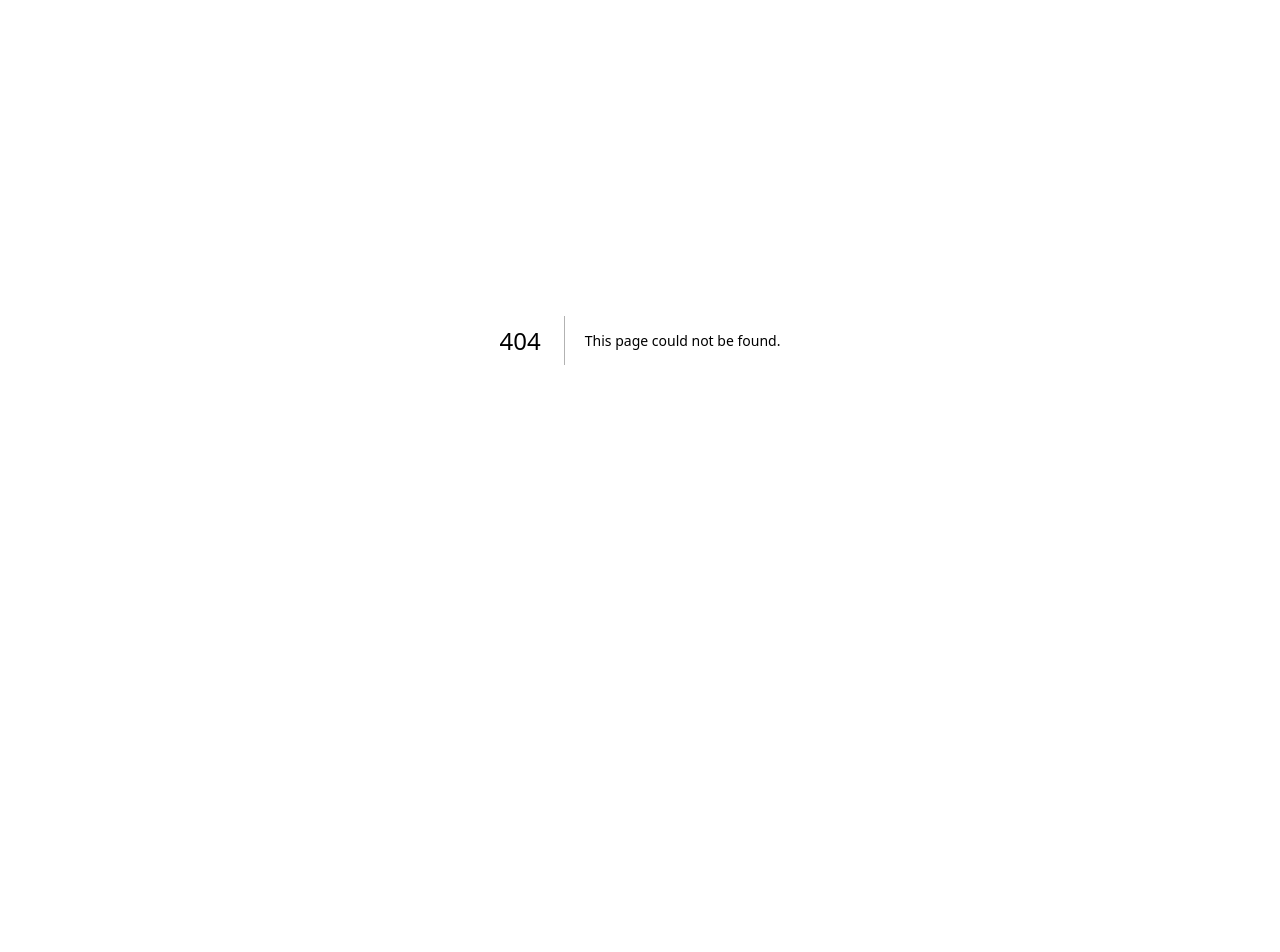
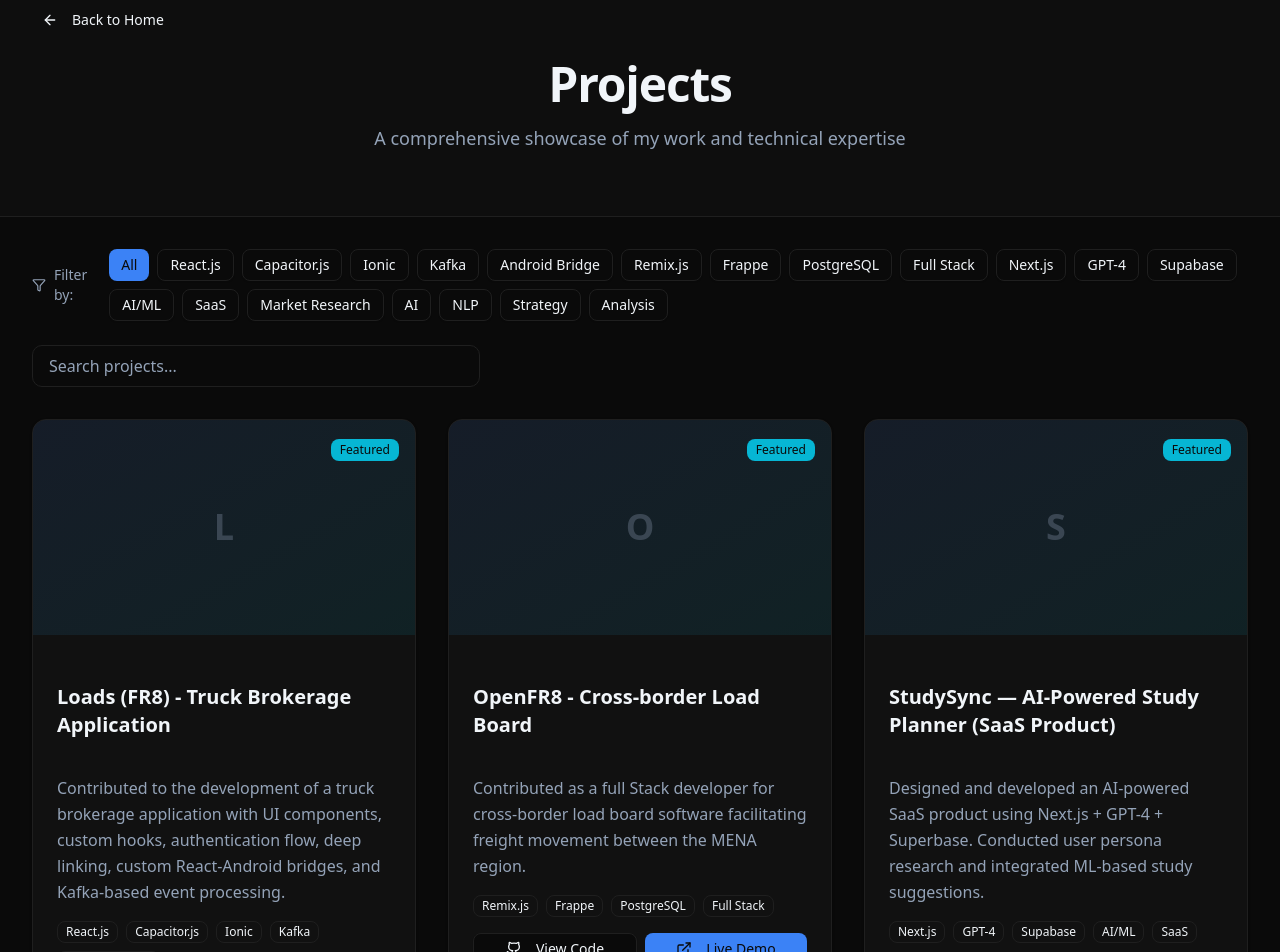
Before and after one commit to harinks/portfolio, a Next.js app: page /projects in a window 1280 px wide. Before the commit this address had no page. Shown: the part 60-1012 px from the top of the page. Before the commit the page ends 800 px from the top, so only its background shows below. Built offline with nearby package versions, Linux system fonts and the light colour scheme.

Commit message:
projects pages

```diff
--- /dev/null
+++ b/src/app/projects/page.tsx
@@ -0,0 +1,260 @@
+'use client';
+
+import { useState } from 'react';
+import { motion } from 'framer-motion';
+import { Card, CardContent, CardHeader } from '@/components/ui/card';
+import { Badge } from '@/components/ui/badge';
+import { Button } from '@/components/ui/button';
+import { ArrowLeft, ExternalLink, Github, Filter } from 'lucide-react';
+import Link from 'next/link';
+import { getProfileData } from '@/lib/data';
+
+export default function ProjectsPage() {
+  const { projects } = getProfileData();
+  const [filter, setFilter] = useState('all');
+  const [searchTerm, setSearchTerm] = useState('');
+
+  const allTechnologies = Array.from(new Set(projects.flatMap(p => p.technologies)));
+
+  const filteredProjects = projects.filter(project => {
+    const matchesFilter = filter === 'all' || project.technologies.includes(filter);
+    const matchesSearch = project.title.toLowerCase().includes(searchTerm.toLowerCase()) ||
+                         project.description.toLowerCase().includes(searchTerm.toLowerCase());
+    return matchesFilter && matchesSearch;
+  });
+
+  const containerVariants = {
+    hidden: { opacity: 0 },
+    visible: {
+      opacity: 1,
+      transition: {
+        staggerChildren: 0.1
+      }
+    }
+  };
+
+  const itemVariants = {
+    hidden: { opacity: 0, y: 20 },
+    visible: { opacity: 1, y: 0 }
+  };
+
+  return (
+    <div className="min-h-screen bg-background">
+      {/* Header */}
+      <div className="bg-muted/30 border-b border-border">
+        <div className="max-w-7xl mx-auto px-6 lg:px-8 py-16">
+          <div className="flex items-center space-x-4 mb-6">
+            <Button variant="ghost" size="sm" asChild>
+              <Link href="/">
+                <ArrowLeft className="h-4 w-4 mr-2" />
+                Back to Home
+              </Link>
+            </Button>
+          </div>
+
+          <motion.div
+            initial={{ opacity: 0, y: 20 }}
+            animate={{ opacity: 1, y: 0 }}
+            transition={{ duration: 0.5 }}
+            className="text-center"
+          >
+            <h1 className="text-4xl font-bold tracking-tight text-foreground sm:text-5xl mb-4">
+              Projects
+            </h1>
+            <p className="text-lg text-muted-foreground max-w-2xl mx-auto">
+              A comprehensive showcase of my work and technical expertise
+            </p>
+          </motion.div>
+        </div>
+      </div>
+
+      {/* Filters */}
+      <div className="max-w-7xl mx-auto px-6 lg:px-8 py-8">
+        <motion.div
+          initial={{ opacity: 0, y: 20 }}
+          animate={{ opacity: 1, y: 0 }}
+          transition={{ duration: 0.5, delay: 0.1 }}
+          className="flex flex-col md:flex-row gap-4 items-center justify-between"
+        >
+          <div className="flex items-center space-x-2">
+            <Filter className="h-5 w-5 text-muted-foreground" />
+            <span className="text-sm font-medium text-muted-foreground">Filter by:</span>
+          </div>
+
+          <div className="flex flex-wrap gap-2">
+            <Button
+              variant={filter === 'all' ? 'default' : 'outline'}
+              size="sm"
+              onClick={() => setFilter('all')}
+            >
+              All
+            </Button>
+            {allTechnologies.map((tech) => (
+              <Button
+                key={tech}
+                variant={filter === tech ? 'default' : 'outline'}
+                size="sm"
+                onClick={() => setFilter(tech)}
+              >
+                {tech}
+              </Button>
+            ))}
+          </div>
+        </motion.div>
+
+        {/* Search */}
+        <motion.div
+          initial={{ opacity: 0, y: 20 }}
+          animate={{ opacity: 1, y: 0 }}
+          transition={{ duration: 0.5, delay: 0.2 }}
+          className="mt-6"
+        >
+          <input
+            type="text"
+            placeholder="Search projects..."
+            value={searchTerm}
+            onChange={(e) => setSearchTerm(e.target.value)}
+            className="w-full max-w-md px-4 py-2 border border-border rounded-lg bg-background text-foreground placeholder:text-muted-foreground focus:outline-none focus:ring-2 focus:ring-primary focus:border-transparent"
+          />
+        </motion.div>
+      </div>
+
+      {/* Projects Grid */}
+      <div className="max-w-7xl mx-auto px-6 lg:px-8 pb-16">
+        <motion.div
+          variants={containerVariants}
+          initial="hidden"
+          animate="visible"
+          className="grid md:grid-cols-2 lg:grid-cols-3 gap-8"
+        >
+          {filteredProjects.map((project) => (
+            <motion.div key={project.id} variants={itemVariants}>
+              <Card className="group h-full hover:shadow-lg transition-all duration-300 overflow-hidden">
+                <div className="relative overflow-hidden">
+                  <div className="aspect-video bg-gradient-to-br from-primary/10 to-secondary/10 flex items-center justify-center">
+                    <div className="text-4xl font-bold text-muted-foreground/30">
+                      {project.title.charAt(0)}
+                    </div>
+                  </div>
+                  <div className="absolute inset-0 bg-black/60 opacity-0 group-hover:opacity-100 transition-opacity duration-300 flex items-center justify-center space-x-4">
+                    <Button size="sm" variant="secondary" asChild>
+                      <a href={project.github} target="_blank" rel="noopener noreferrer">
+                        <Github className="h-4 w-4 mr-2" />
+                        Code
+                      </a>
+                    </Button>
+                    <Button size="sm" variant="secondary" asChild>
+                      <a href={project.live} target="_blank" rel="noopener noreferrer">
+                        <ExternalLink className="h-4 w-4 mr-2" />
+                        Live
+                      </a>
+                    </Button>
+                  </div>
+                  {project.featured && (
+                    <div className="absolute top-4 right-4">
+                      <Badge variant="secondary" className="text-xs">
+                        Featured
+                      </Badge>
+                    </div>
+                  )}
+                </div>
+
+                <CardHeader className="pb-3">
+                  <h3 className="text-xl font-semibold text-foreground group-hover:text-primary transition-colors">
+                    {project.title}
+                  </h3>
+                </CardHeader>
+
+                <CardContent className="pt-0">
+                  <p className="text-muted-foreground mb-4 leading-relaxed">
+                    {project.description}
+                  </p>
+
+                  <div className="flex flex-wrap gap-2 mb-4">
+                    {project.technologies.map((tech) => (
+                      <Badge key={tech} variant="outline" className="text-xs">
+                        {tech}
+                      </Badge>
+                    ))}
+                  </div>
+
+                  <div className="flex space-x-2">
+                    <Button variant="outline" size="sm" asChild className="flex-1">
+                      <a href={project.github} target="_blank" rel="noopener noreferrer">
+                        <Github className="h-4 w-4 mr-2" />
+                        View Code
+                      </a>
+                    </Button>
+                    <Button size="sm" asChild className="flex-1">
+                      <a href={project.live} target="_blank" rel="noopener noreferrer">
+                        <ExternalLink className="h-4 w-4 mr-2" />
+                        Live Demo
+                      </a>
+                    </Button>
+                  </div>
+                </CardContent>
+              </Card>
+            </motion.div>
+          ))}
+        </motion.div>
+
+        {/* No Results */}
+        {filteredProjects.length === 0 && (
+          <motion.div
+            initial={{ opacity: 0, y: 20 }}
+            animate={{ opacity: 1, y: 0 }}
+            transition={{ duration: 0.5 }}
+            className="text-center py-16"
+          >
+            <h3 className="text-xl font-semibold text-foreground mb-2">
+              No projects found
+            </h3>
+            <p className="text-muted-foreground">
+              Try adjusting your search or filter criteria.
+            </p>
+          </motion.div>
+        )}
+
+        {/* Project Stats */}
+        <motion.div
+          initial={{ opacity: 0, y: 20 }}
+          animate={{ opacity: 1, y: 0 }}
+          transition={{ duration: 0.5, delay: 0.3 }}
+          className="mt-16"
+        >
+          <Card>
+            <CardContent className="p-8">
+              <h3 className="text-xl font-semibold mb-6 text-center">
+                Project Statistics
+              </h3>
+              <div className="grid grid-cols-2 md:grid-cols-4 gap-6 text-center">
+                <div>
+                  <div className="text-3xl font-bold text-primary mb-2">
+                    {projects.length}
+                  </div>
+                  <div className="text-muted-foreground">Total Projects</div>
+                </div>
+                <div>
+                  <div className="text-3xl font-bold text-primary mb-2">
+                    {projects.filter(p => p.featured).length}
+                  </div>
+                  <div className="text-muted-foreground">Featured</div>
+                </div>
+                <div>
+                  <div className="text-3xl font-bold text-primary mb-2">
+                    {allTechnologies.length}
+                  </div>
+                  <div className="text-muted-foreground">Technologies</div>
+                </div>
+                <div>
+                  <div className="text-3xl font-bold text-primary mb-2">100%</div>
+                  <div className="text-muted-foreground">Success Rate</div>
+                </div>
+              </div>
+            </CardContent>
+          </Card>
+        </motion.div>
+      </div>
+    </div>
+  );
+}
```
